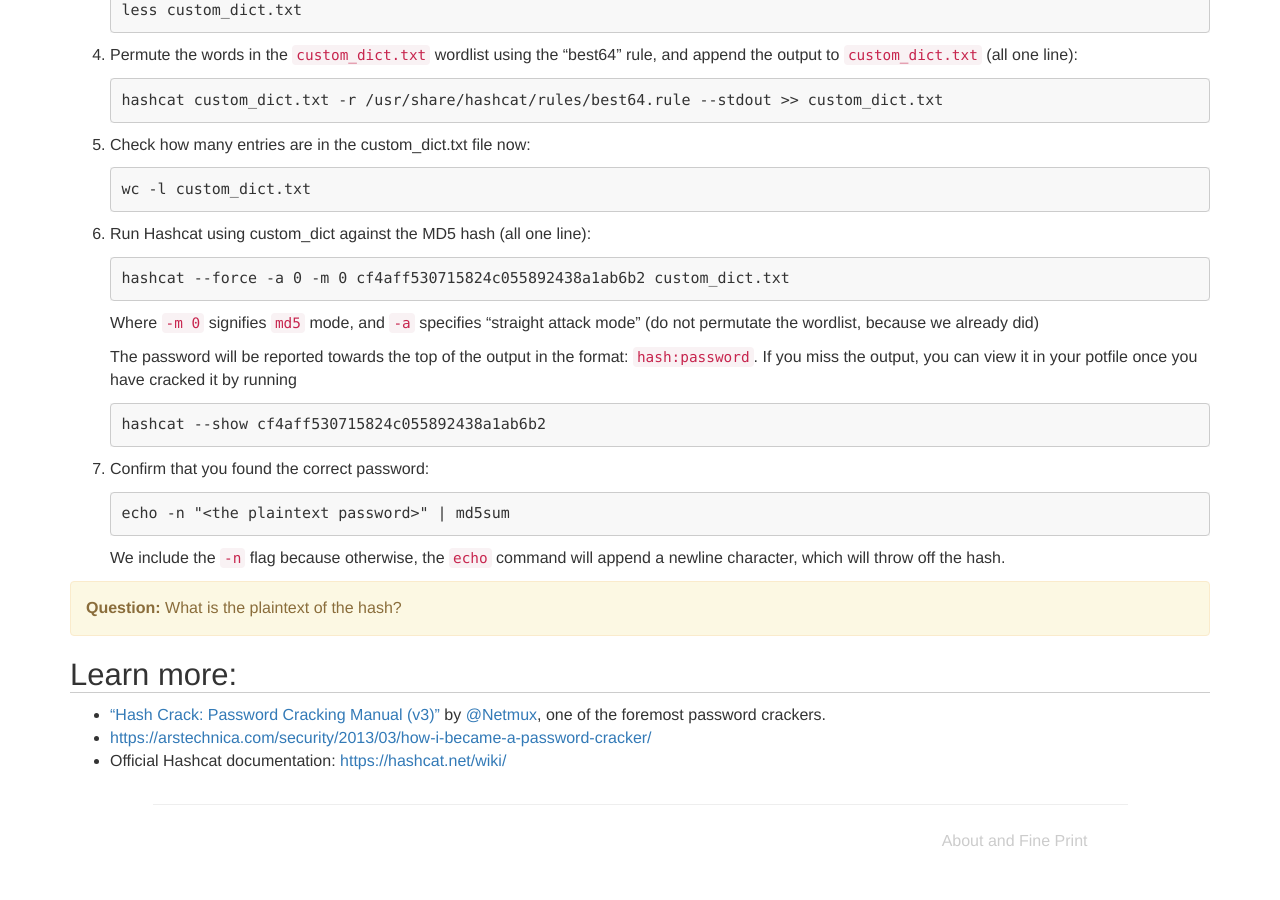
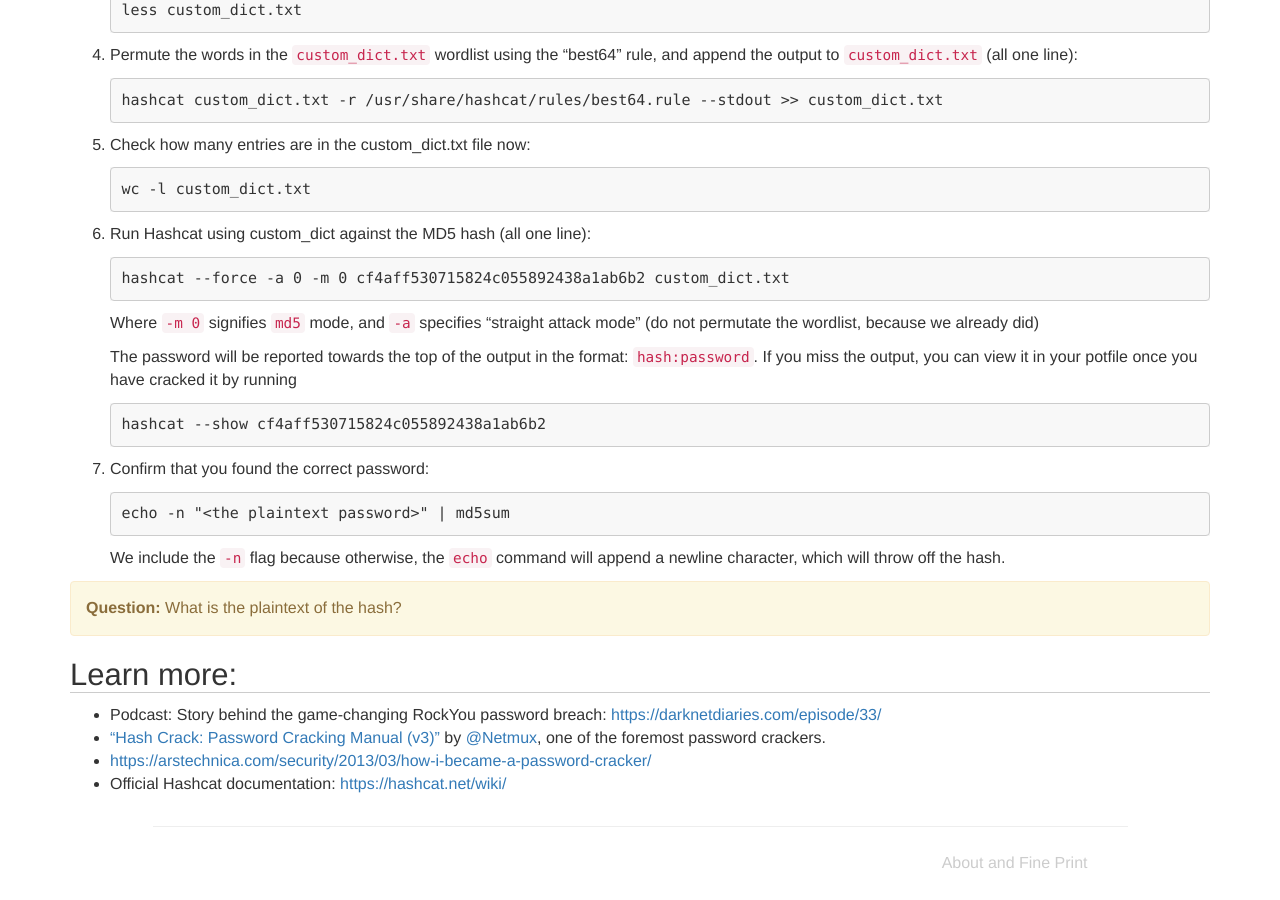
Before and after one commit to security-assignments/security-assignments.github.io, a Jekyll site: the page built from _labs/lab_password_cracking.md, in a window 1280 px wide and 900 px high, scrolled down 9178 px. Built offline with Jekyll 4.4.1, drawn with Linux system fonts in a browser that asks for light colours; before the commit the page ends 10055 px from its top, so only the background shows below that.

Commit message:
Password lab, podcast

```diff
--- a/_labs/lab_password_cracking.md
+++ b/_labs/lab_password_cracking.md
@@ -398,6 +398,7 @@ You want to create a custom dictionary using the words on neurosecurity.byu.edu
 
 # Learn more:
 
+* Podcast: Story behind the game-changing RockYou password breach: [https://darknetdiaries.com/episode/33/](https://darknetdiaries.com/episode/33/)
 * ["Hash Crack: Password Cracking Manual (v3)"](https://www.amazon.com/dp/1793458618/ref=cm_sw_em_r_mt_dp_U_SmFDCb0ZVQ098) by [@Netmux](https://twitter.com/netmux), one of the foremost password crackers.
 * [https://arstechnica.com/security/2013/03/how-i-became-a-password-cracker/](https://arstechnica.com/security/2013/03/how-i-became-a-password-cracker/)
 * Official Hashcat documentation: [https://hashcat.net/wiki/](https://hashcat.net/wiki/)
```
